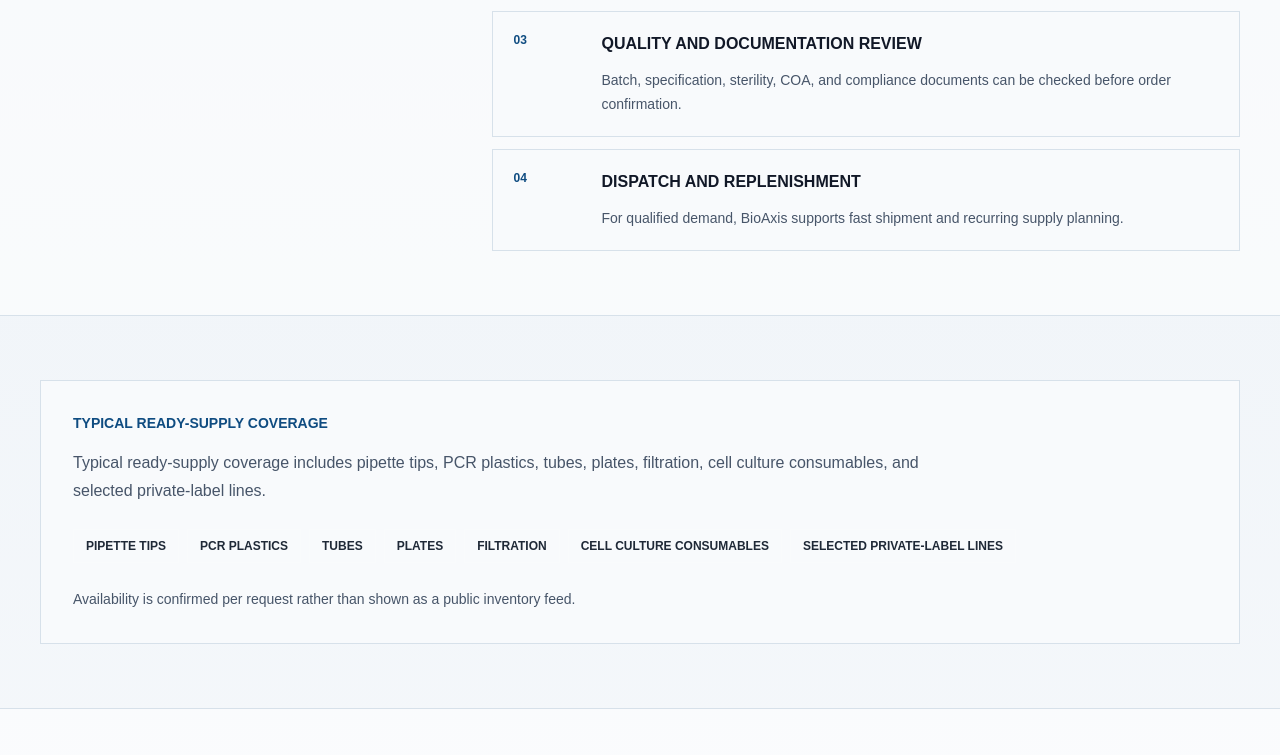
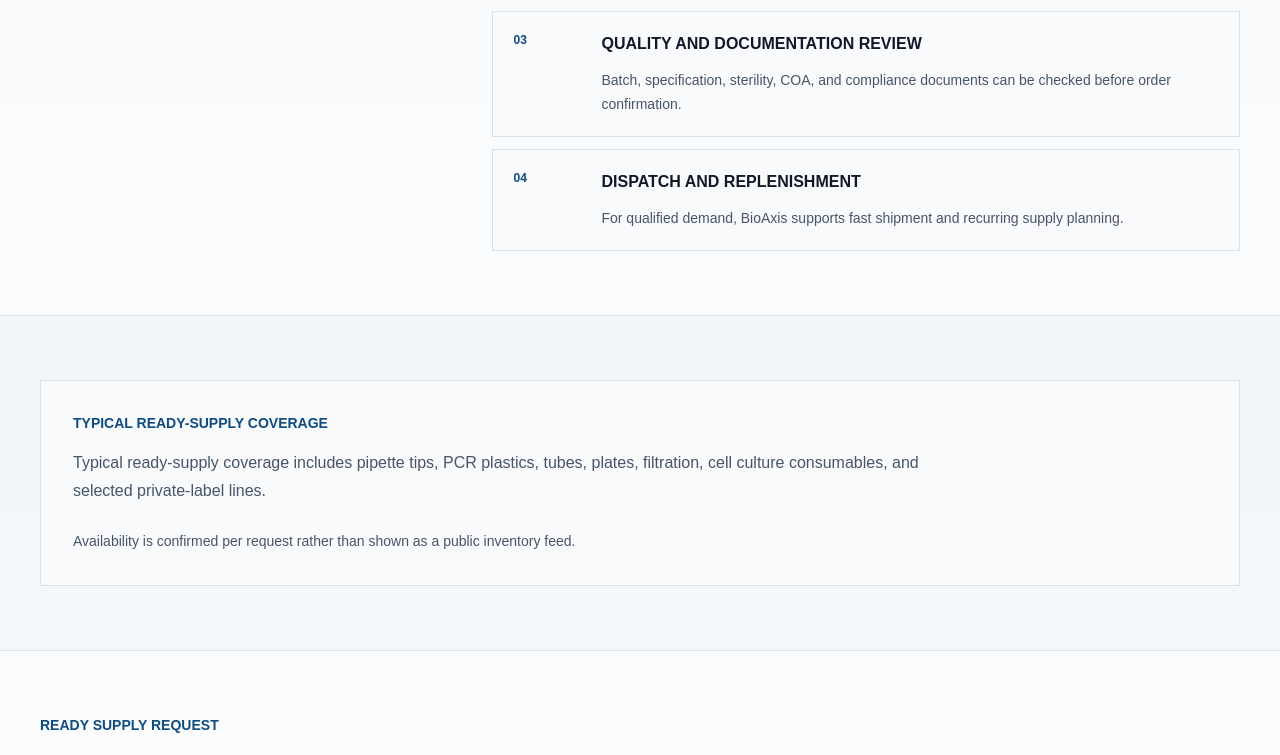
Before and after one commit to luckyericyao/bioaxisv3, a Next.js app: page /ready-supply in a window 1280 px wide. Shown: the part 1466-2221 px from the top of the page. Built offline with nearby package versions, Linux system fonts and the light colour scheme.

Commit message:
Revise Ready Supply positioning

```diff
--- a/scripts/route-smoke.mjs
+++ b/scripts/route-smoke.mjs
@@ -992,7 +992,7 @@ for (const route of routes) {
       "Warehouse-backed lab consumables with faster dispatch, stable quality, and reliable replenishment.",
       "Warehouse-backed consumables for faster lab procurement.",
       "Selected lab consumables supported by BioAxis warehouse inventory, stable quality control, and faster dispatch coordination.",
-      "Built for labs, distributors, and procurement teams that need stronger supply certainty without repeated sourcing delays.",
+      "Built for labs, distributors, and procurement teams that need reliable supply without repeated sourcing delays.",
       "BIOAXIS READY SUPPLY",
       "Warehouse inventory",
       "Available for selected lines",
--- a/src/app/ready-supply/page.tsx
+++ b/src/app/ready-supply/page.tsx
@@ -57,16 +57,6 @@ const readySupplySteps = [
   }
 ];
 
-const coverageItems = [
-  "Pipette tips",
-  "PCR plastics",
-  "Tubes",
-  "Plates",
-  "Filtration",
-  "Cell culture consumables",
-  "Selected private-label lines"
-];
-
 export default function ReadySupplyPage() {
   return (
     <>
@@ -84,7 +74,7 @@ export default function ReadySupplyPage() {
               Selected lab consumables supported by BioAxis warehouse inventory, stable quality control, and faster dispatch coordination.
             </p>
             <p className="mt-4 max-w-3xl text-sm leading-6 text-bioaxis-muted">
-              Built for labs, distributors, and procurement teams that need stronger supply certainty without repeated sourcing delays.
+              Built for labs, distributors, and procurement teams that need reliable supply without repeated sourcing delays.
             </p>
             <div className="mt-8 flex flex-col gap-3 sm:flex-row">
               <CTAButton href="/request-quote?requestType=quote&sourcePage=ready-supply&source=ready-supply&intent=ready-stock">
@@ -161,13 +151,6 @@ export default function ReadySupplyPage() {
           <p className="mt-4 max-w-4xl text-base leading-7 text-bioaxis-muted">
             Typical ready-supply coverage includes pipette tips, PCR plastics, tubes, plates, filtration, cell culture consumables, and selected private-label lines.
           </p>
-          <ul className="mt-6 flex flex-wrap gap-2">
-            {coverageItems.map((item) => (
-              <li key={item} className="border border-white/[0.12] bg-white/[0.04] px-3 py-2 text-xs font-semibold uppercase text-bioaxis-steel">
-                {item}
-              </li>
-            ))}
-          </ul>
           <p className="mt-6 max-w-4xl text-sm leading-6 text-bioaxis-muted">
             Availability is confirmed per request rather than shown as a public inventory feed.
           </p>
```
